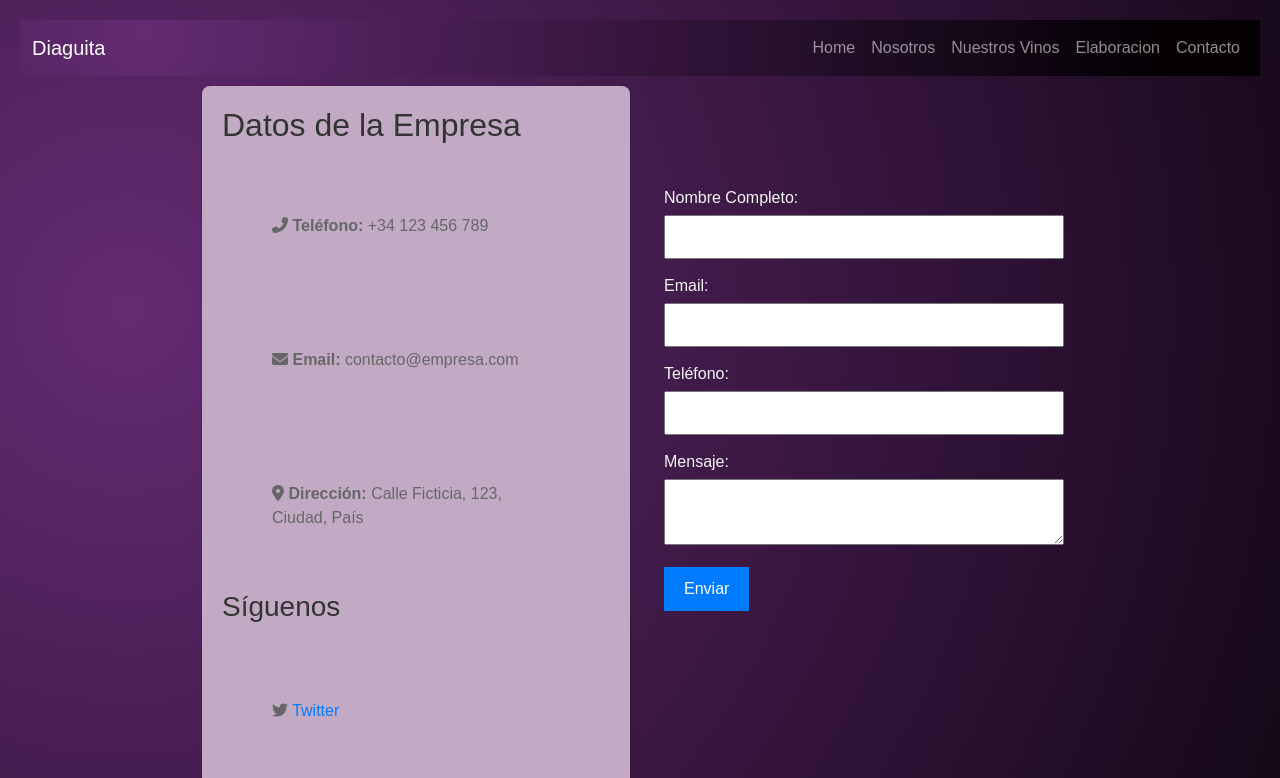
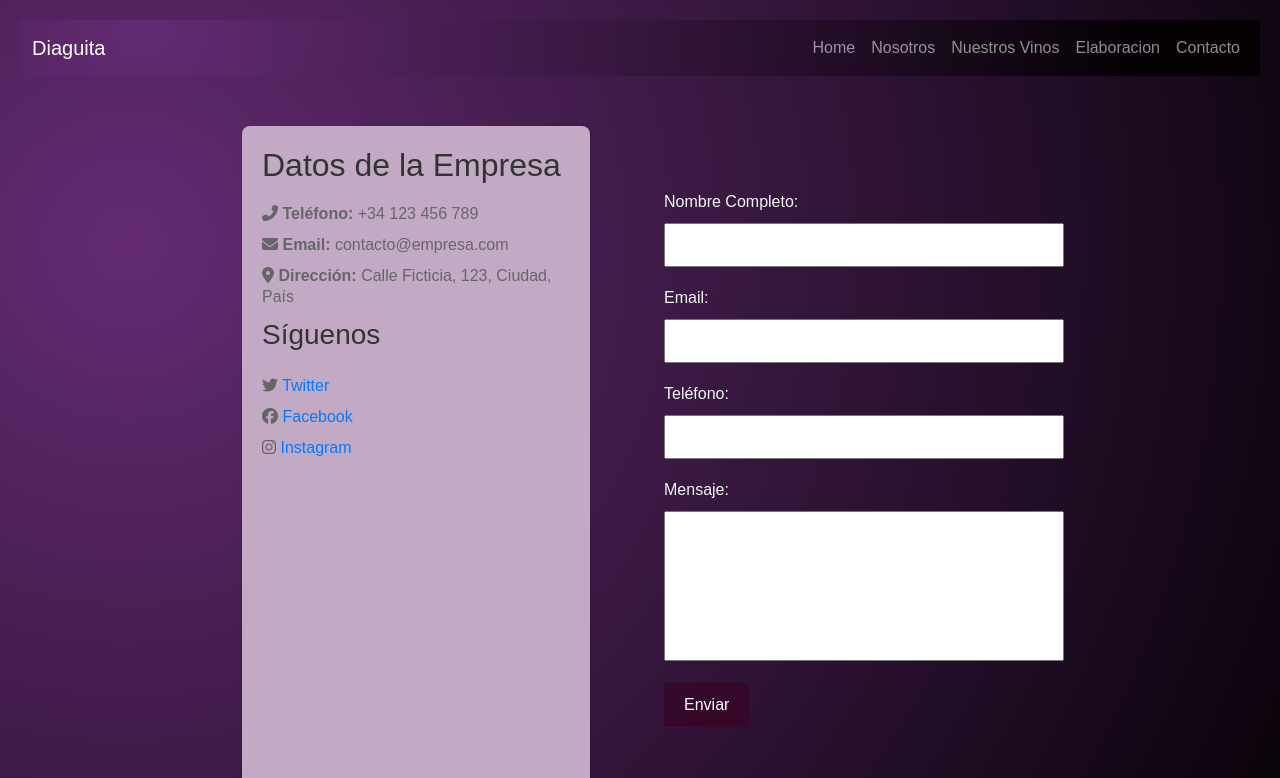
Before and after one commit to OmarReales/PreEntrega2Reales, a plain HTML site: page pages/contacto.html in a window 1280 px wide. Shown: the top 778 px of the page. Drawn offline with nearby package versions, Linux system fonts and the light colour scheme.

Commit message:
arreglo de margenes

```diff
--- a/scss/styles.scss
+++ b/scss/styles.scss
@@ -39,9 +39,7 @@ body{
     background-position: center;
     height: 340px;
 }
-p{
-    padding: 50px !important;
-}
+
 .row{
     background-color: rgb(47, 32, 54);
     background-size: cover;
@@ -54,6 +52,9 @@ a:hover{
     padding: 1px;
     background-color: rgb(236, 93, 172);
     border: none;
+}
+.card-text{
+    padding: 50px;
 }
 .carousel{
     height: 500px;
@@ -110,6 +111,11 @@ img {
     color: whitesmoke;
 }
 /* estilos pagina nosotros fin*/
+/* Estilos pagina nuestrosvinos */
+.mb-3 {
+    padding: 50px;
+}
+
 /*estilos pagina contacto inicio*/
 .container__contact {
     font-family: Arial, sans-serif;
@@ -118,6 +124,7 @@ img {
     justify-content: center;
     align-items: flex-start;
     padding: 10px;
+    box-sizing: border-box;
 }
 .container {
     max-width: 900px;
@@ -134,6 +141,7 @@ img {
     display: flex;
     flex-direction: column;
     gap: 10px;
+    margin: 40px;
 }
 .company-info h2, .company-info h3 {
     color: #333;  /* Color oscuro para los títulos para mejor contraste */
@@ -141,7 +149,7 @@ img {
 }
 .company-info p {
     color: #666;  /* Color gris para el texto normal */
-    line-height: 1.5;  /* Espaciado de línea para mejorar legibilidad */
+    line-height: 1.3;  /* Espaciado de línea para mejorar legibilidad */
     margin: 0;  /* Elimina márgenes externos en los párrafos */
 }
 .company-info a {
@@ -173,6 +181,7 @@ form {
 .form-group label {
     display: block;
     margin-bottom: 5px;
+    line-height: 2;
 }
 
 .form-group input[type="text"],
@@ -183,17 +192,23 @@ form {
     padding: 8px;
     box-sizing: border-box; /* para que padding no afecte el ancho total */
 }
+.form-group textarea{
+    min-width: 100%;
+    resize: none;
+    height: 150px;
+    font-family: sans-serif;
+}
 
 button {
     padding: 10px 20px;
-    background-color: #007BFF;
+    background-color: #350729;
     color: white;
     border: none;
     cursor: pointer;
 }
 
 button:hover {
-    background-color: #0056b3;
+    background-color: #94116d;
 }
 
 /* Media query para manejo responsive */
```
Also changed, not shown: css/styles.css, 1 other file.
